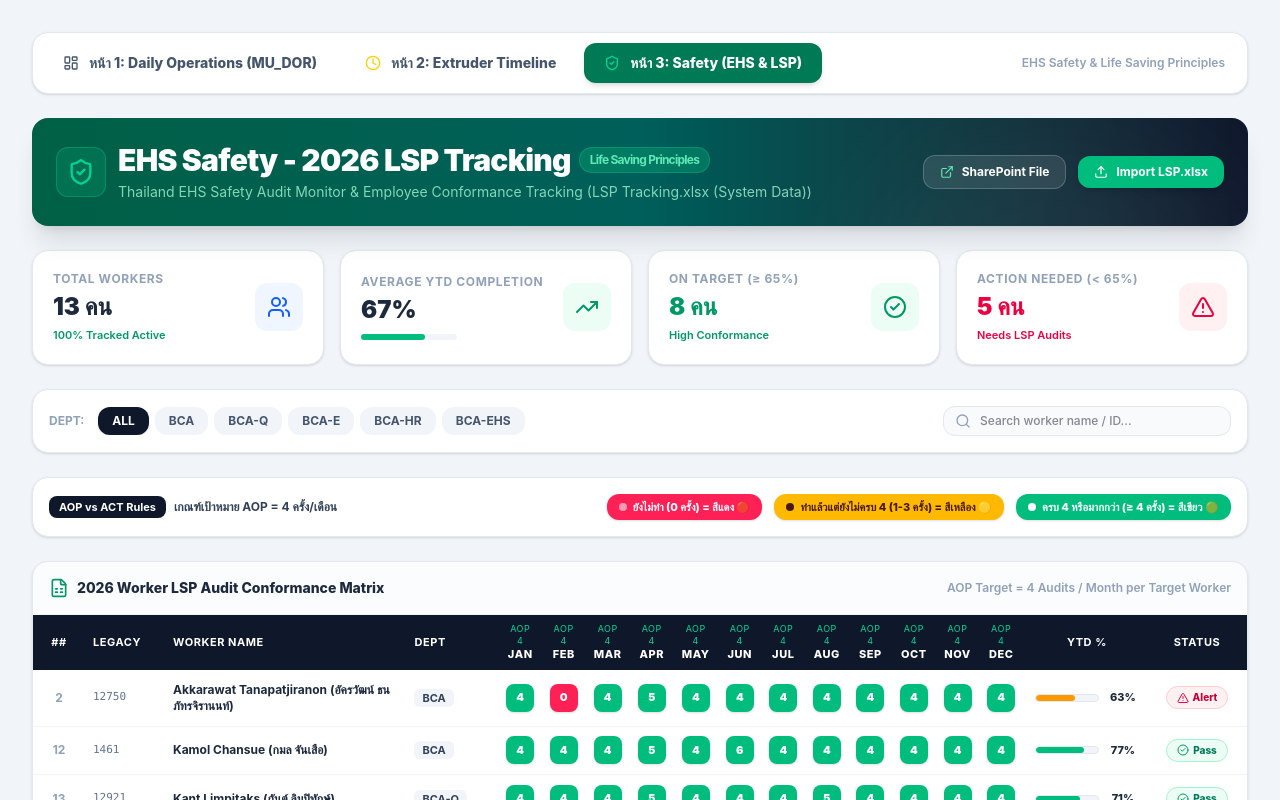
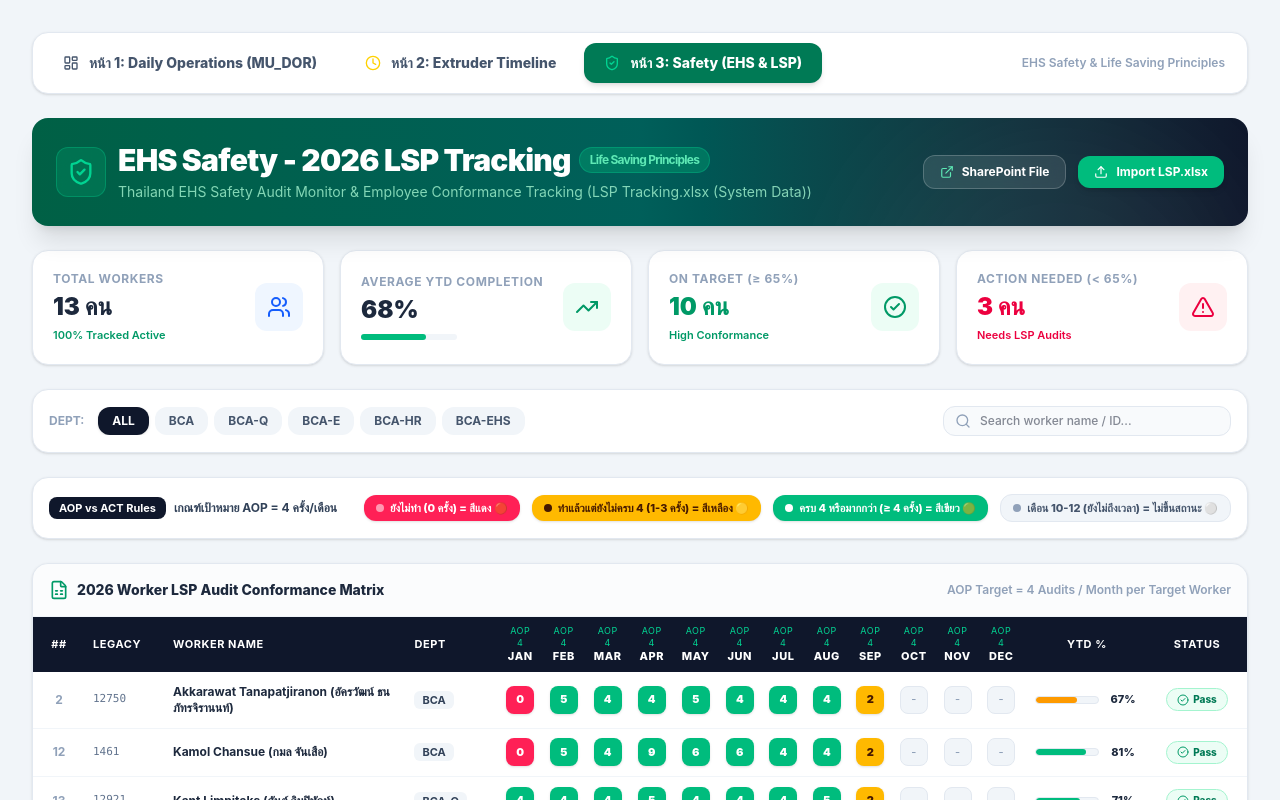
Before and after one commit to akkarawattanapajiranon-rgb/gy-daily-dashboard, a React (Vite) app: page / in a window 1280 px wide. Both pictures are taken after a click on the button "หน้า 3: Safety (EHS & LSP)". Shown: the top 800 px of the page. Built offline with nearby package versions, Linux system fonts and the light colour scheme; no server answers; the database is empty.

Commit message:
Update Safety LSP month status logic (SEP=2 yellow, OCT-DEC future months neutral)

```diff
--- a/src/components/SafetyLspReport.jsx
+++ b/src/components/SafetyLspReport.jsx
@@ -12,19 +12,19 @@ export default function SafetyLspReport() {
   const months = ['JAN', 'FEB', 'MAR', 'APR', 'MAY', 'JUN', 'JUL', 'AUG', 'SEP', 'OCT', 'NOV', 'DEC'];
 
   const defaultWorkers = [
-    { id: 2, legacy: '12750', name: 'Akkarawat Tanapatjiranon (อัครวัฒน์ ธนภัทรจิรานนท์)', dept: 'BCA', areaCode: '3200', isLspTarget: true, monthly: { JAN: 4, FEB: 0, MAR: 4, APR: 5, MAY: 4, JUN: 4, JUL: 4, AUG: 4, SEP: 4, OCT: 4, NOV: 4, DEC: 4 }, ytdPct: 63 },
-    { id: 12, legacy: '1461', name: 'Kamol Chansue (กมล จันเสือ)', dept: 'BCA', areaCode: '3200', isLspTarget: true, monthly: { JAN: 4, FEB: 4, MAR: 4, APR: 5, MAY: 4, JUN: 6, JUL: 4, AUG: 4, SEP: 4, OCT: 4, NOV: 4, DEC: 4 }, ytdPct: 77 },
-    { id: 13, legacy: '12921', name: 'Kant Limpitaks (กันต์ ลิมปิทักษ์)', dept: 'BCA-Q', areaCode: '1022', isLspTarget: true, monthly: { JAN: 4, FEB: 4, MAR: 4, APR: 5, MAY: 4, JUN: 4, JUL: 4, AUG: 5, SEP: 4, OCT: 4, NOV: 4, DEC: 4 }, ytdPct: 71 },
-    { id: 16, legacy: '12108', name: 'Kritsana Iyerakanjankun (กฤษณะ ไอียรากาญจนกุล)', dept: 'BCA-E', areaCode: '1100', isLspTarget: true, monthly: { JAN: 4, FEB: 0, MAR: 4, APR: 5, MAY: 4, JUN: 4, JUL: 4, AUG: 4, SEP: 4, OCT: 4, NOV: 4, DEC: 4 }, ytdPct: 60 },
-    { id: 19, legacy: '12768', name: 'Narada Tempombribun (นารดา เต็มพรมบริบูรณ์)', dept: 'BCA-HR', areaCode: '1050', isLspTarget: true, monthly: { JAN: 4, FEB: 4, MAR: 4, APR: 4, MAY: 4, JUN: 4, JUL: 4, AUG: 4, SEP: 4, OCT: 4, NOV: 4, DEC: 4 }, ytdPct: 69 },
-    { id: 21, legacy: '12364', name: 'Nithit Raktham (นิธิศ รักธรรม)', dept: 'BCA-E', areaCode: '6320', isLspTarget: true, monthly: { JAN: 4, FEB: 0, MAR: 4, APR: 4, MAY: 4, JUN: 4, JUL: 1, AUG: 4, SEP: 5, OCT: 4, NOV: 4, DEC: 4 }, ytdPct: 54 },
-    { id: 22, legacy: '12357', name: 'Paisal Phoompong (ไพศาล พูมพงษ์)', dept: 'BCA', areaCode: '3200', isLspTarget: true, monthly: { JAN: 4, FEB: 2, MAR: 4, APR: 4, MAY: 4, JUN: 4, JUL: 5, AUG: 4, SEP: 6, OCT: 4, NOV: 4, DEC: 4 }, ytdPct: 68 },
-    { id: 23, legacy: '10661', name: 'Parintorn Premshue (ปริญทร เปรมชู)', dept: 'BCA', areaCode: '3200', isLspTarget: true, monthly: { JAN: 4, FEB: 0, MAR: 4, APR: 4, MAY: 4, JUN: 4, JUL: 4, AUG: 4, SEP: 5, OCT: 4, NOV: 4, DEC: 4 }, ytdPct: 60 },
-    { id: 24, legacy: '10062', name: 'Phichet Dee-On (พิเชษฐ์ ดีอ่อน)', dept: 'BCA-Q', areaCode: '1022', isLspTarget: true, monthly: { JAN: 4, FEB: 4, MAR: 4, APR: 4, MAY: 5, JUN: 4, JUL: 4, AUG: 5, SEP: 4, OCT: 4, NOV: 4, DEC: 4 }, ytdPct: 71 },
-    { id: 25, legacy: '12445', name: 'Pinthusorn Prasertpolkrang (พินทุสร ประเสริฐพลกรัง)', dept: 'BCA-Q', areaCode: '1022', isLspTarget: true, monthly: { JAN: 4, FEB: 4, MAR: 4, APR: 5, MAY: 4, JUN: 4, JUL: 4, AUG: 4, SEP: 4, OCT: 4, NOV: 4, DEC: 4 }, ytdPct: 65 },
-    { id: 35, legacy: '10558', name: 'Suruttapong Siriluk (สุรุจพงศ์ ศิริลักษณ์)', dept: 'BCA-E', areaCode: '1100', isLspTarget: true, monthly: { JAN: 4, FEB: 3, MAR: 4, APR: 4, MAY: 4, JUN: 0, JUL: 4, AUG: 5, SEP: 3, OCT: 6, NOV: 4, DEC: 4 }, ytdPct: 60 },
-    { id: 41, legacy: '1308', name: 'Vinai Fuangfoo (วินัย ฟักฟู)', dept: 'BCA-HR', areaCode: '1053', isLspTarget: true, monthly: { JAN: 4, FEB: 5, MAR: 4, APR: 4, MAY: 5, JUN: 4, JUL: 4, AUG: 4, SEP: 4, OCT: 4, NOV: 4, DEC: 4 }, ytdPct: 75 },
-    { id: 43, legacy: '12001', name: 'Wata Phattanapong (วรา พัฒนพงศ์)', dept: 'BCA-EHS', areaCode: '1056', isLspTarget: true, monthly: { JAN: 4, FEB: 4, MAR: 5, APR: 4, MAY: 4, JUN: 4, JUL: 8, AUG: 4, SEP: 4, OCT: 5, NOV: 4, DEC: 4 }, ytdPct: 75 }
+    { id: 2, legacy: '12750', name: 'Akkarawat Tanapatjiranon (อัครวัฒน์ ธนภัทรจิรานนท์)', dept: 'BCA', areaCode: '3200', isLspTarget: true, monthly: { JAN: 0, FEB: 5, MAR: 4, APR: 4, MAY: 5, JUN: 4, JUL: 4, AUG: 4, SEP: 2, OCT: '', NOV: '', DEC: '' }, ytdPct: 67 },
+    { id: 12, legacy: '1461', name: 'Kamol Chansue (กมล จันเสือ)', dept: 'BCA', areaCode: '3200', isLspTarget: true, monthly: { JAN: 0, FEB: 5, MAR: 4, APR: 9, MAY: 6, JUN: 6, JUL: 4, AUG: 4, SEP: 2, OCT: '', NOV: '', DEC: '' }, ytdPct: 81 },
+    { id: 13, legacy: '12921', name: 'Kant Limpitaks (กันต์ ลิมปิทักษ์)', dept: 'BCA-Q', areaCode: '1022', isLspTarget: true, monthly: { JAN: 4, FEB: 4, MAR: 4, APR: 5, MAY: 4, JUN: 4, JUL: 4, AUG: 5, SEP: 2, OCT: '', NOV: '', DEC: '' }, ytdPct: 71 },
+    { id: 16, legacy: '12108', name: 'Kritsana Iyerakanjankun (กฤษณะ ไอียรากาญจนกุล)', dept: 'BCA-E', areaCode: '1100', isLspTarget: true, monthly: { JAN: 4, FEB: 0, MAR: 4, APR: 5, MAY: 4, JUN: 4, JUL: 4, AUG: 4, SEP: 2, OCT: '', NOV: '', DEC: '' }, ytdPct: 60 },
+    { id: 19, legacy: '12768', name: 'Narada Tempombribun (นารดา เต็มพรมบริบูรณ์)', dept: 'BCA-HR', areaCode: '1050', isLspTarget: true, monthly: { JAN: 4, FEB: 4, MAR: 4, APR: 4, MAY: 4, JUN: 4, JUL: 4, AUG: 4, SEP: 2, OCT: '', NOV: '', DEC: '' }, ytdPct: 69 },
+    { id: 21, legacy: '12364', name: 'Nithit Raktham (นิธิศ รักธรรม)', dept: 'BCA-E', areaCode: '6320', isLspTarget: true, monthly: { JAN: 4, FEB: 0, MAR: 4, APR: 4, MAY: 4, JUN: 4, JUL: 1, AUG: 4, SEP: 2, OCT: '', NOV: '', DEC: '' }, ytdPct: 54 },
+    { id: 22, legacy: '12357', name: 'Paisal Phoompong (ไพศาล พูมพงษ์)', dept: 'BCA', areaCode: '3200', isLspTarget: true, monthly: { JAN: 2, FEB: 4, MAR: 4, APR: 4, MAY: 4, JUN: 5, JUL: 6, AUG: 4, SEP: 2, OCT: '', NOV: '', DEC: '' }, ytdPct: 73 },
+    { id: 23, legacy: '10661', name: 'Parintorn Premshue (ปริญทร เปรมชู)', dept: 'BCA', areaCode: '3200', isLspTarget: true, monthly: { JAN: 0, FEB: 4, MAR: 4, APR: 4, MAY: 4, JUN: 4, JUL: 4, AUG: 5, SEP: 2, OCT: '', NOV: '', DEC: '' }, ytdPct: 65 },
+    { id: 24, legacy: '10062', name: 'Phichet Dee-On (พิเชษฐ์ ดีอ่อน)', dept: 'BCA-Q', areaCode: '1022', isLspTarget: true, monthly: { JAN: 4, FEB: 4, MAR: 4, APR: 4, MAY: 5, JUN: 4, JUL: 4, AUG: 5, SEP: 2, OCT: '', NOV: '', DEC: '' }, ytdPct: 71 },
+    { id: 25, legacy: '12445', name: 'Pinthusorn Prasertpolkrang (พินทุสร ประเสริฐพลกรัง)', dept: 'BCA-Q', areaCode: '1022', isLspTarget: true, monthly: { JAN: 4, FEB: 4, MAR: 4, APR: 5, MAY: 4, JUN: 4, JUL: 4, AUG: 4, SEP: 2, OCT: '', NOV: '', DEC: '' }, ytdPct: 65 },
+    { id: 35, legacy: '10558', name: 'Suruttapong Siriluk (สุรุจพงศ์ ศิริลักษณ์)', dept: 'BCA-E', areaCode: '1100', isLspTarget: true, monthly: { JAN: 4, FEB: 3, MAR: 4, APR: 4, MAY: 4, JUN: 0, JUL: 4, AUG: 5, SEP: 2, OCT: '', NOV: '', DEC: '' }, ytdPct: 60 },
+    { id: 41, legacy: '1308', name: 'Vinai Fuangfoo (วินัย ฟักฟู)', dept: 'BCA-HR', areaCode: '1053', isLspTarget: true, monthly: { JAN: 4, FEB: 5, MAR: 4, APR: 4, MAY: 5, JUN: 4, JUL: 4, AUG: 4, SEP: 2, OCT: '', NOV: '', DEC: '' }, ytdPct: 75 },
+    { id: 43, legacy: '12001', name: 'Wata Phattanapong (วรา พัฒนพงศ์)', dept: 'BCA-EHS', areaCode: '1056', isLspTarget: true, monthly: { JAN: 4, FEB: 4, MAR: 5, APR: 4, MAY: 4, JUN: 4, JUL: 8, AUG: 4, SEP: 2, OCT: '', NOV: '', DEC: '' }, ytdPct: 75 }
   ];
 
   const loadLspData = async () => {
@@ -87,6 +87,7 @@ export default function SafetyLspReport() {
 
           if (headerRowIndex !== -1) {
             const header = rows[headerRowIndex].map(c => String(c).trim().toUpperCase());
+            const subHeader = rows[headerRowIndex + 1] ? rows[headerRowIndex + 1].map(c => String(c).trim().toUpperCase()) : [];
             const idCol = header.findIndex(c => c.includes('##') || c.includes('ID') || c.includes('NO'));
             const legacyCol = header.findIndex(c => c.includes('LEGACY'));
             const workerCol = header.findIndex(c => c.includes('WORKER') || c.includes('NAME'));
@@ -95,11 +96,19 @@ export default function SafetyLspReport() {
 
             const monthCols = {};
             months.forEach(m => {
-              monthCols[m] = header.findIndex(c => c === m);
+              let idx = header.findIndex(c => c === m);
+              if (idx !== -1) {
+                if (subHeader[idx] === 'AOP' && subHeader[idx + 1] === 'ACT') {
+                  idx = idx + 1;
+                } else if (subHeader[idx + 1] === 'ACT') {
+                  idx = idx + 1;
+                }
+              }
+              monthCols[m] = idx;
             });
 
             const parsedWorkers = [];
-            rows.slice(headerRowIndex + 1).forEach(r => {
+            rows.slice(headerRowIndex + (subHeader.length > 0 ? 2 : 1)).forEach(r => {
               const name = String(r[workerCol !== -1 ? workerCol : 2] || '').trim();
               const legacy = String(r[legacyCol !== -1 ? legacyCol : 1] || '').trim();
               const rowId = String(r[idCol !== -1 ? idCol : 0] || '').trim();
@@ -111,9 +120,13 @@ export default function SafetyLspReport() {
               let totalAudits = 0;
               months.forEach(m => {
                 const idx = monthCols[m];
-                const val = idx !== -1 ? Number(r[idx]) || 0 : 0;
+                let val = '';
+                if (idx !== -1 && r[idx] !== undefined && r[idx] !== '') {
+                  val = Number(r[idx]);
+                  if (isNaN(val)) val = '';
+                }
                 monthlyData[m] = val;
-                totalAudits += val;
+                if (typeof val === 'number') totalAudits += val;
               });
 
               let ytdRaw = ytdCol !== -1 ? String(r[ytdCol] || '') : '';
@@ -170,14 +183,27 @@ export default function SafetyLspReport() {
     return matchesDept && matchesSearch;
   }) : [];
 
-  const getBadgeStyle = (val) => {
+  const CURRENT_MONTH_INDEX = 9; // September = 9
+
+  const getBadgeStyle = (val, monthIndex) => {
     const num = Number(val);
-    if (val !== undefined && val !== '' && !isNaN(num)) {
-      if (num >= 4) return 'bg-emerald-500 text-white font-black shadow-sm'; // ครบ 4 หรือมากกว่า -> เขียว
-      if (num >= 1) return 'bg-amber-400 text-amber-950 font-black shadow-sm'; // ทำแล้ว ยังไม่ครบ 4 -> เหลือง
-      return 'bg-rose-500 text-white font-black shadow-sm'; // 0 -> แดง
+    const isHasVal = val !== undefined && val !== '' && val !== null && !isNaN(num);
+
+    if (isHasVal) {
+      if (num >= 4) return 'bg-emerald-500 text-white font-black shadow-sm'; // ครบ 4 ขึ้นไป -> เขียว
+      if (num >= 1) return 'bg-amber-400 text-amber-950 font-black shadow-sm'; // 1-3 ครั้ง -> เหลือง
+      if (num === 0) {
+        if (monthIndex <= CURRENT_MONTH_INDEX) {
+          return 'bg-rose-500 text-white font-black shadow-sm'; // เดือนที่ผ่านมา/ปัจจุบันยังไม่ทำ -> แดง
+        }
+        return 'bg-slate-100 text-slate-400 border border-slate-200 font-medium'; // เดือนอนาคต -> ยังไม่ต้องขึ้นสถานะ
+      }
     }
-    return 'bg-rose-500 text-white font-black shadow-sm'; // ยังไม่ทำ / ว่าง -> แดง
+
+    if (monthIndex <= CURRENT_MONTH_INDEX) {
+      return 'bg-rose-500 text-white font-black shadow-sm'; // เดือนอดีต/ปัจจุบัน -> แดง
+    }
+    return 'bg-slate-100 text-slate-400 border border-slate-200 font-medium'; // เดือน 10-12 ยังไม่ถึง -> เทาอ่อน (ไม่ขึ้นแดง)
   };
 
   if (loading || !data) {
@@ -341,6 +367,10 @@ export default function SafetyLspReport() {
             <span className="w-2 h-2 rounded-full bg-white"></span>
             <span>ครบ 4 หรือมากกว่า (≥ 4 ครั้ง) = สีเขียว 🟢</span>
           </div>
+          <div className="flex items-center gap-1.5 px-3 py-1.5 bg-slate-100 text-slate-600 border border-slate-200 rounded-xl">
+            <span className="w-2 h-2 rounded-full bg-slate-400"></span>
+            <span>เดือน 10-12 (ยังไม่ถึงเวลา) = ไม่ขึ้นสถานะ ⚪</span>
+          </div>
         </div>
       </div>
 
@@ -385,12 +415,14 @@ export default function SafetyLspReport() {
                       {w.dept}
                     </span>
                   </td>
-                  {months.map(m => {
-                    const val = w.monthly && w.monthly[m] !== undefined ? w.monthly[m] : 0;
+                  {months.map((m, mIdx) => {
+                    const monthNum = mIdx + 1;
+                    const val = w.monthly && w.monthly[m] !== undefined ? w.monthly[m] : '';
+                    const isFutureBlank = (val === '' || val === undefined || val === null) && monthNum > CURRENT_MONTH_INDEX;
                     return (
                       <td key={m} className="p-1 text-center">
-                        <span className={`inline-flex items-center justify-center w-7 h-7 rounded-lg text-[11px] transition-transform hover:scale-110 ${getBadgeStyle(val)}`}>
-                          {val !== undefined && val !== '' ? val : 0}
+                        <span className={`inline-flex items-center justify-center w-7 h-7 rounded-lg text-[11px] transition-transform hover:scale-110 ${getBadgeStyle(val, monthNum)}`}>
+                          {isFutureBlank ? '-' : (val !== undefined && val !== '' ? val : 0)}
                         </span>
                       </td>
                     );
```
Also changed, not shown: 2 other files (tests, documents, lock files or other folders).
